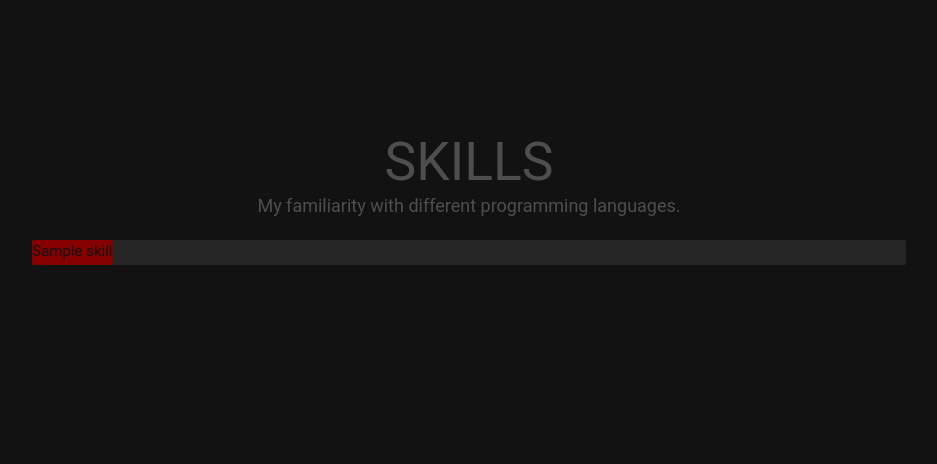
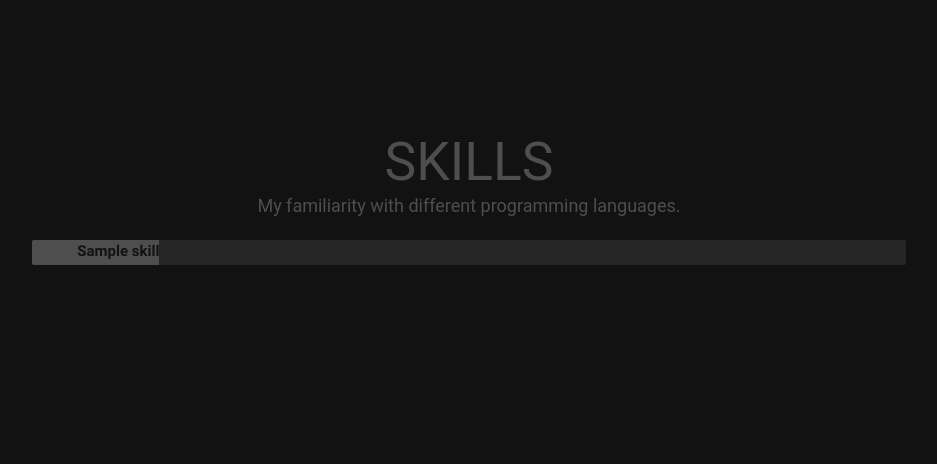
Before and after one commit to chrisduerr/website, a Flask app: template docker-img/templates/skills.html in a window 1280 px wide. Shown: the part 261-725 px from the top of the page, without its empty margins (171-1108 px from the left). Run offline with Flask 2, Linux system fonts and the light colour scheme; the template is opened without the code that fills it: most values are stand-ins (such as "Sample title", 1, 10 or a date in 2020); some libraries are stand-ins or nearby versions; some web fonts are replaced.

Commit message:
Changed style for skill bars.

```diff
--- a/docker-img/static/css/index.css
+++ b/docker-img/static/css/index.css
@@ -79,5 +79,8 @@ nav a, nav ul a {
 
 .progress .determinate {
     color: #121212 !important;
-    background-color: #870000 !important;
+    background-color: #4e4e4e !important;
+    text-align: left !important;
+    font-weight: 600 !important;
+    padding-left: 3rem !important;
 }
```
